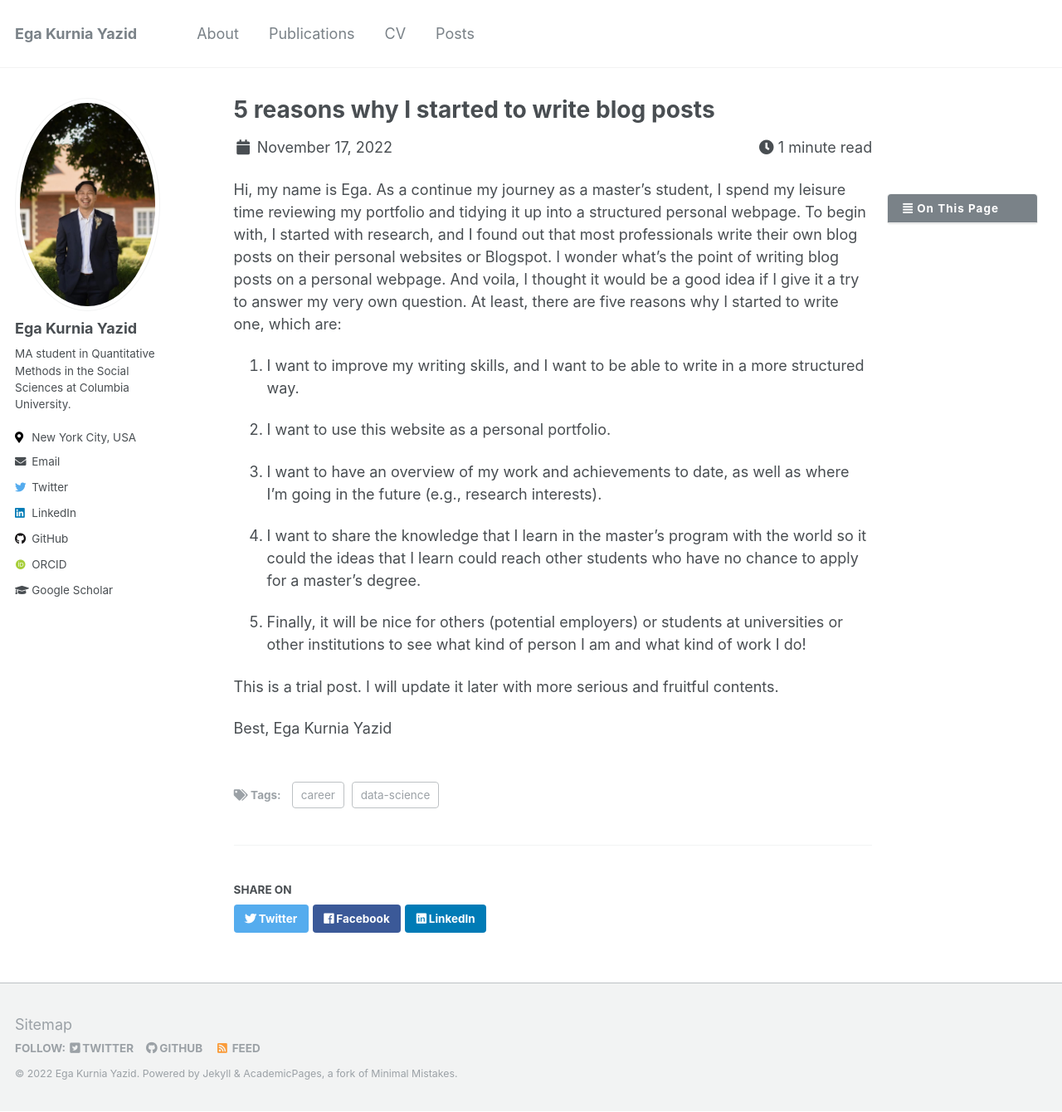
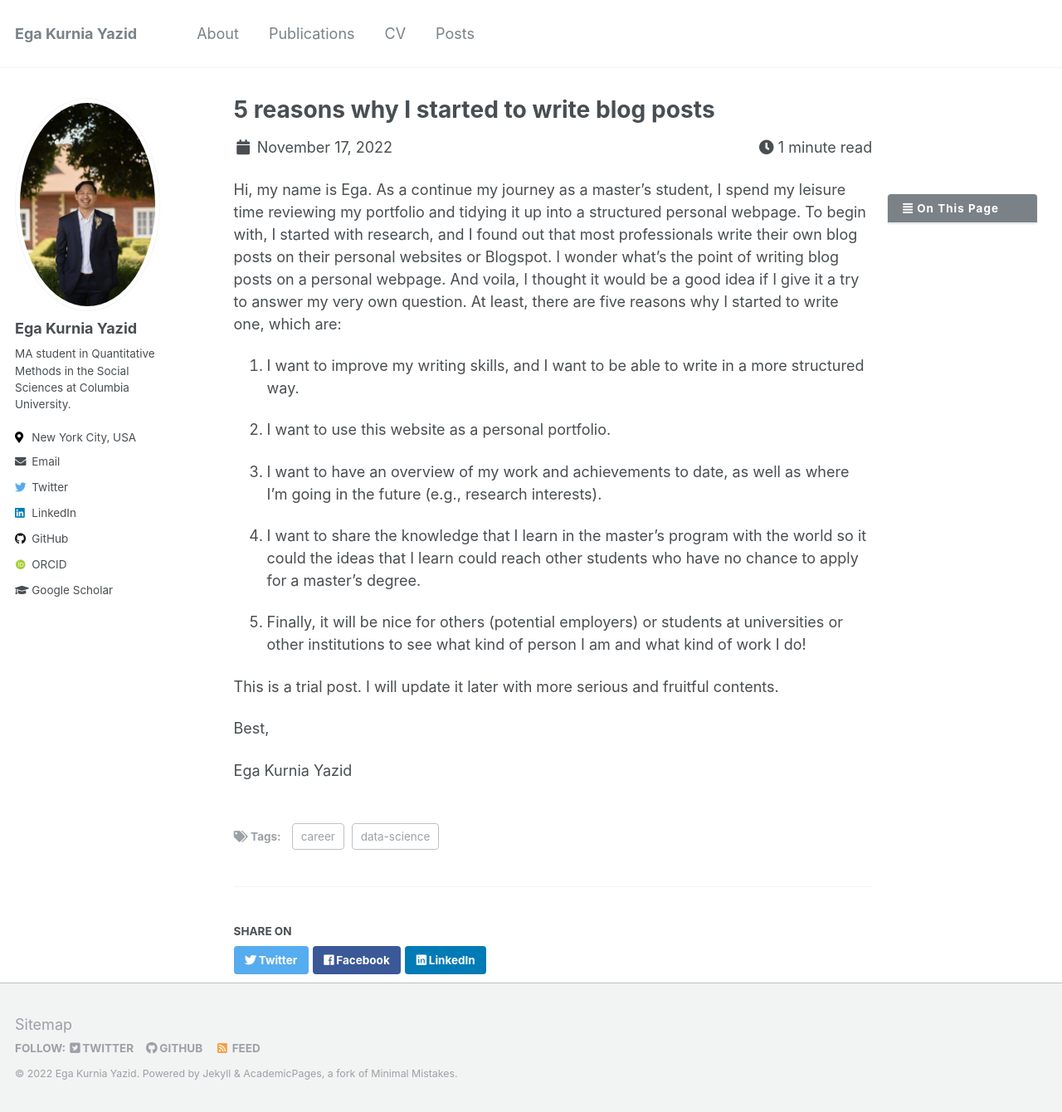
Before and after one commit to kurniayazid/kurniayazid.github.io, a Jekyll site: the page built from _posts/2022-11-17-sample-post.md, in a window 1280 px wide and 1340 px high. Shown: the whole window at 83% size. Built offline with Jekyll 4.4.1, drawn with Linux system fonts in a browser that asks for light colours; some web fonts are replaced; part of the change alters nothing that is shown.

```diff
--- a/_posts/2022-11-17-sample-post.md
+++ b/_posts/2022-11-17-sample-post.md
@@ -1,7 +1,7 @@
 ---
 title: '5 reasons why I started to write blog posts'
 date: 2022-11-17
-permalink: /posts/2022/07/5-reasons-why-blog
+permalink: /posts/2022/11/17-reasons-why-blog
 excerpt_separator: <!--more-->
 toc: true
 tags:
@@ -25,4 +25,5 @@ Hi, my name is Ega. As a continue my journey as a master's student, I spend my l
 This is a trial post. I will update it later with more serious and fruitful contents.
 
 Best,
+
 Ega Kurnia Yazid
```
